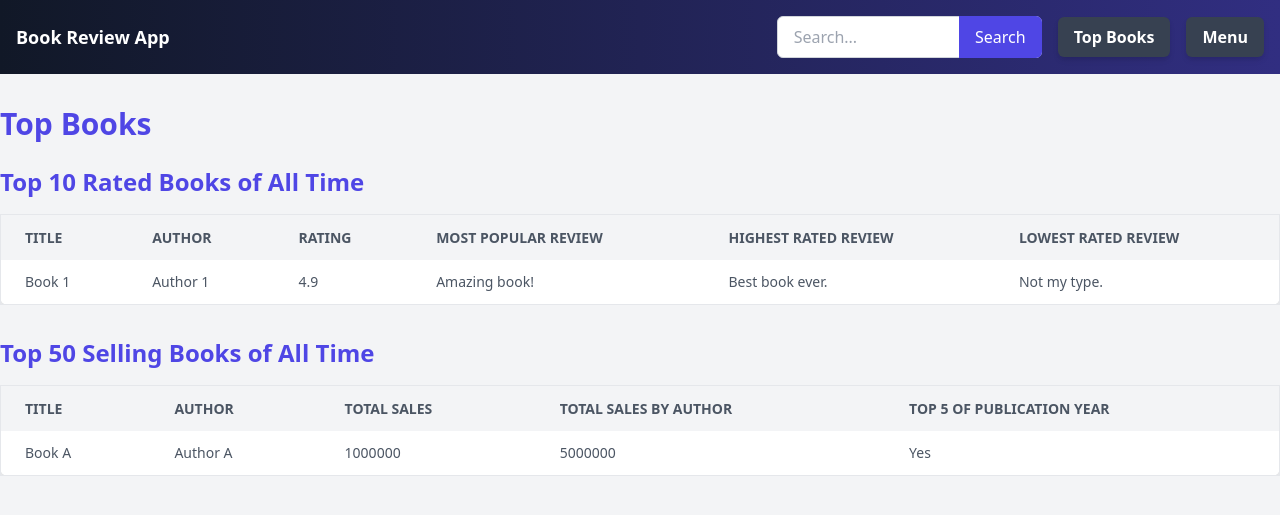
After one commit to Rodrigo-Vildosola/A1_SOFTWARE_ARCHITECTURE, a Django app: page /top-books/ in a window 1280 px wide. The commit adds this page. Shown: the top 515 px of the page. Run offline with Django 4.2, Linux system fonts and the light colour scheme.

Commit message:
Added top books route

```diff
--- a/reviews/templates/base_generic.html
+++ b/reviews/templates/base_generic.html
@@ -6,26 +6,26 @@
     <title>{% block title %}Book Review App{% endblock %}</title>
     <link href="https://cdn.jsdelivr.net/npm/tailwindcss@2.2.19/dist/tailwind.min.css" rel="stylesheet">
     <script src="https://cdnjs.cloudflare.com/ajax/libs/font-awesome/5.15.3/js/all.min.js" crossorigin="anonymous"></script>
-
 </head>
 <body class="bg-gray-100">
-    <nav class="bg-gray-800 p-4">
+    <nav class="bg-gradient-to-r from-gray-900 to-indigo-900 p-4">
         <div class="container mx-auto flex justify-between items-center">
             <a href="/" class="text-white text-lg font-semibold">Book Review App</a>
             <div class="flex items-center space-x-4">
                 <form action="{% url 'search' %}" method="get" class="relative">
-                    <input type="text" name="query" placeholder="Search..." class="px-4 py-2 rounded-md">
-                    <button type="submit" class="absolute right-0 top-0 h-full px-4 bg-indigo-600 text-white rounded-r-md">Search</button>
+                    <input type="text" name="query" placeholder="Search..." class="px-4 py-2 rounded-md border border-gray-300 focus:outline-none focus:border-indigo-500">
+                    <button type="submit" class="absolute right-0 top-0 h-full px-4 bg-indigo-600 text-white rounded-r-md hover:bg-indigo-700 transition duration-300">Search</button>
                 </form>
+                <a href="/top-books" class="bg-gray-700 hover:bg-gray-900 text-white font-semibold py-2 px-4 rounded-md shadow-md hover:from-green-500 hover:to-blue-600 transition duration-300">Top Books</a>
                 <div class="relative">
-                    <button id="dropdownButton" class="text-white focus:outline-none">
+                    <button id="dropdownButton" class="bg-gray-700 hover:bg-gray-900 text-white font-semibold py-2 px-4 rounded-md shadow-md focus:outline-none hover:from-green-500 hover:to-blue-600 transition duration-300">
                         Menu
                     </button>
                     <div id="dropdownMenu" class="hidden absolute right-0 mt-2 w-48 bg-white border border-gray-200 rounded-md shadow-lg py-1">
-                        <a href="/authors" class="block px-4 py-2 text-gray-700 hover:bg-gray-100">Authors</a>
-                        <a href="/books" class="block px-4 py-2 text-gray-700 hover:bg-gray-100">Books</a>
-                        <a href="/reviews" class="block px-4 py-2 text-gray-700 hover:bg-gray-100">Reviews</a>
-                        <a href="/sales" class="block px-4 py-2 text-gray-700 hover:bg-gray-100">Sales</a>
+                        <a href="/authors" class="block px-4 py-2 text-gray-700 hover:bg-gray-100 hover:text-indigo-700 transition duration-300">Authors</a>
+                        <a href="/books" class="block px-4 py-2 text-gray-700 hover:bg-gray-100 hover:text-indigo-700 transition duration-300">Books</a>
+                        <a href="/reviews" class="block px-4 py-2 text-gray-700 hover:bg-gray-100 hover:text-indigo-700 transition duration-300">Reviews</a>
+                        <a href="/sales" class="block px-4 py-2 text-gray-700 hover:bg-gray-100 hover:text-indigo-700 transition duration-300">Sales</a>
                     </div>
                 </div>
             </div>
@@ -44,6 +44,15 @@
                 dropdownMenu.classList.add('hidden');
             }
         });
+
+        // Close the dropdown if clicked outside
+        document.addEventListener('click', function(event) {
+            var isClickInside = document.getElementById('dropdownButton').contains(event.target);
+            var dropdownMenu = document.getElementById('dropdownMenu');
+            if (!isClickInside) {
+                dropdownMenu.classList.add('hidden');
+            }
+        });
     </script>
 </body>
 </html>
--- /dev/null
+++ b/reviews/templates/top_books.html
@@ -0,0 +1,61 @@
+{% extends "base_generic.html" %}
+
+{% block title %}Top Books{% endblock %}
+
+{% block content %}
+<h1 class="text-3xl font-bold mb-6 text-indigo-600">Top Books</h1>
+
+<h2 class="text-2xl font-semibold mb-4 text-indigo-600">Top 10 Rated Books of All Time</h2>
+<div class="overflow-x-auto mb-8">
+    <table class="min-w-full bg-white border border-gray-200 rounded-lg shadow-lg">
+        <thead>
+            <tr class="bg-gray-100 text-gray-600 uppercase text-sm leading-normal">
+                <th class="py-3 px-6 text-left">Title</th>
+                <th class="py-3 px-6 text-left">Author</th>
+                <th class="py-3 px-6 text-left">Rating</th>
+                <th class="py-3 px-6 text-left">Most Popular Review</th>
+                <th class="py-3 px-6 text-left">Highest Rated Review</th>
+                <th class="py-3 px-6 text-left">Lowest Rated Review</th>
+            </tr>
+        </thead>
+        <tbody class="text-gray-600 text-sm font-light">
+            {% for book in top_rated_books %}
+                <tr class="border-b border-gray-200 hover:bg-gray-100 transition duration-200">
+                    <td class="py-3 px-6 text-left">{{ book.title }}</td>
+                    <td class="py-3 px-6 text-left">{{ book.author }}</td>
+                    <td class="py-3 px-6 text-left">{{ book.rating }}</td>
+                    <td class="py-3 px-6 text-left">{{ book.most_popular_review }}</td>
+                    <td class="py-3 px-6 text-left">{{ book.highest_rated_review }}</td>
+                    <td class="py-3 px-6 text-left">{{ book.lowest_rated_review }}</td>
+                </tr>
+            {% endfor %}
+        </tbody>
+    </table>
+</div>
+
+<h2 class="text-2xl font-semibold mb-4 text-indigo-600">Top 50 Selling Books of All Time</h2>
+<div class="overflow-x-auto">
+    <table class="min-w-full bg-white border border-gray-200 rounded-lg shadow-lg">
+        <thead>
+            <tr class="bg-gray-100 text-gray-600 uppercase text-sm leading-normal">
+                <th class="py-3 px-6 text-left">Title</th>
+                <th class="py-3 px-6 text-left">Author</th>
+                <th class="py-3 px-6 text-left">Total Sales</th>
+                <th class="py-3 px-6 text-left">Total Sales by Author</th>
+                <th class="py-3 px-6 text-left">Top 5 of Publication Year</th>
+            </tr>
+        </thead>
+        <tbody class="text-gray-600 text-sm font-light">
+            {% for book in top_selling_books %}
+                <tr class="border-b border-gray-200 hover:bg-gray-100 transition duration-200">
+                    <td class="py-3 px-6 text-left">{{ book.title }}</td>
+                    <td class="py-3 px-6 text-left">{{ book.author }}</td>
+                    <td class="py-3 px-6 text-left">{{ book.total_sales }}</td>
+                    <td class="py-3 px-6 text-left">{{ book.author_total_sales }}</td>
+                    <td class="py-3 px-6 text-left">{{ book.top_5_publication_year }}</td>
+                </tr>
+            {% endfor %}
+        </tbody>
+    </table>
+</div>
+{% endblock %}
--- a/reviews/urls.py
+++ b/reviews/urls.py
@@ -2,7 +2,7 @@ from django.urls import path
 from .views import (
     home, search_view,
     author_list, author_detail, author_create, author_edit, author_delete,
-    book_list, book_detail, book_create, book_edit, book_delete,
+    top_books, book_list, book_detail, book_create, book_edit, book_delete,
     review_list, review_detail, review_create, review_edit, review_delete,
     sales_list, sale_detail, sale_create, sale_edit, sale_delete
 )
@@ -22,6 +22,8 @@ urlpatterns = [
     path('book/<str:pk>/edit/', book_edit, name='book_edit'),
     path('book/<str:pk>/delete/', book_delete, name='book_delete'),
     path('book/<str:pk>/', book_detail, name='book_detail'),
+    path('top-books/', top_books, name='top_books'),  # Add this line
+
 
     path('reviews/', review_list, name='review_list'),
     path('review/new/', review_create, name='review_create'),
--- a/reviews/views/authors.py
+++ b/reviews/views/authors.py
@@ -12,12 +12,10 @@ authors_collection = db['authors']
 
 def author_list(request):
     authors = get_author_with_books_reviews_sales()
-    print(authors)
     return render(request, 'authors/author_list.html', {'authors': authors})
 
 def author_detail(request, pk):
     author = authors_collection.find_one({"_id": ObjectId(pk)})
-    print(author)
     return render(request, 'authors/author_detail.html', {'author': author})
 
 def author_create(request):
--- a/reviews/views/books.py
+++ b/reviews/views/books.py
@@ -11,6 +11,37 @@ books_collection = db['books']
 authors_collection = db['authors']
 reviews_collection = db['reviews']
 sales_collection = db['sales']
+
+
+def top_books(request):
+    # This is where you would query your database for the required data
+    # For demonstration purposes, let's assume we have the data available
+    top_rated_books = [
+        {
+            "title": "Book 1",
+            "author": "Author 1",
+            "rating": 4.9,
+            "most_popular_review": "Amazing book!",
+            "highest_rated_review": "Best book ever.",
+            "lowest_rated_review": "Not my type.",
+        },
+        # ... more books
+    ]
+    top_selling_books = [
+        {
+            "title": "Book A",
+            "author": "Author A",
+            "total_sales": 1000000,
+            "author_total_sales": 5000000,
+            "top_5_publication_year": "Yes",
+        },
+        # ... more books
+    ]
+    context = {
+        'top_rated_books': top_rated_books,
+        'top_selling_books': top_selling_books,
+    }
+    return render(request, 'top_books.html', context)
 
 
 def book_list(request):
```
Also changed, not shown: reviews/templates/authors/author_list.html (+1 -14 lines).
